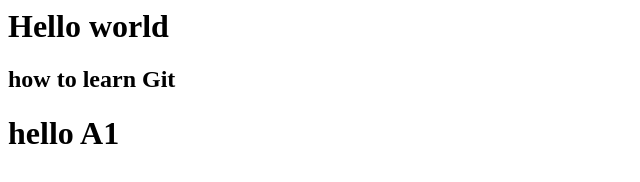
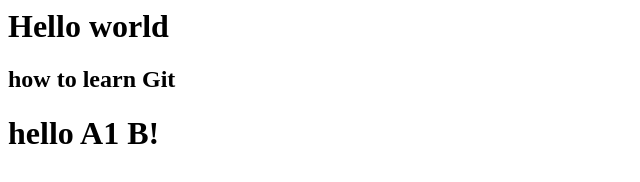
Before and after one commit to 9694202846/GitProject, a plain HTML site: page index.html in a window 1280 px wide. Shown: the full height of the page, 0-640 px from the left. Drawn offline with Linux system fonts and the light colour scheme.

Commit message:
B1 added

```diff
--- a/index.html
+++ b/index.html
@@ -1,3 +1,3 @@
 <h1>Hello world</h1>
 <h2>how to learn Git</h2>
-<h1>hello A1 </h1>
+<h1>hello A1 B!</h1>
```
